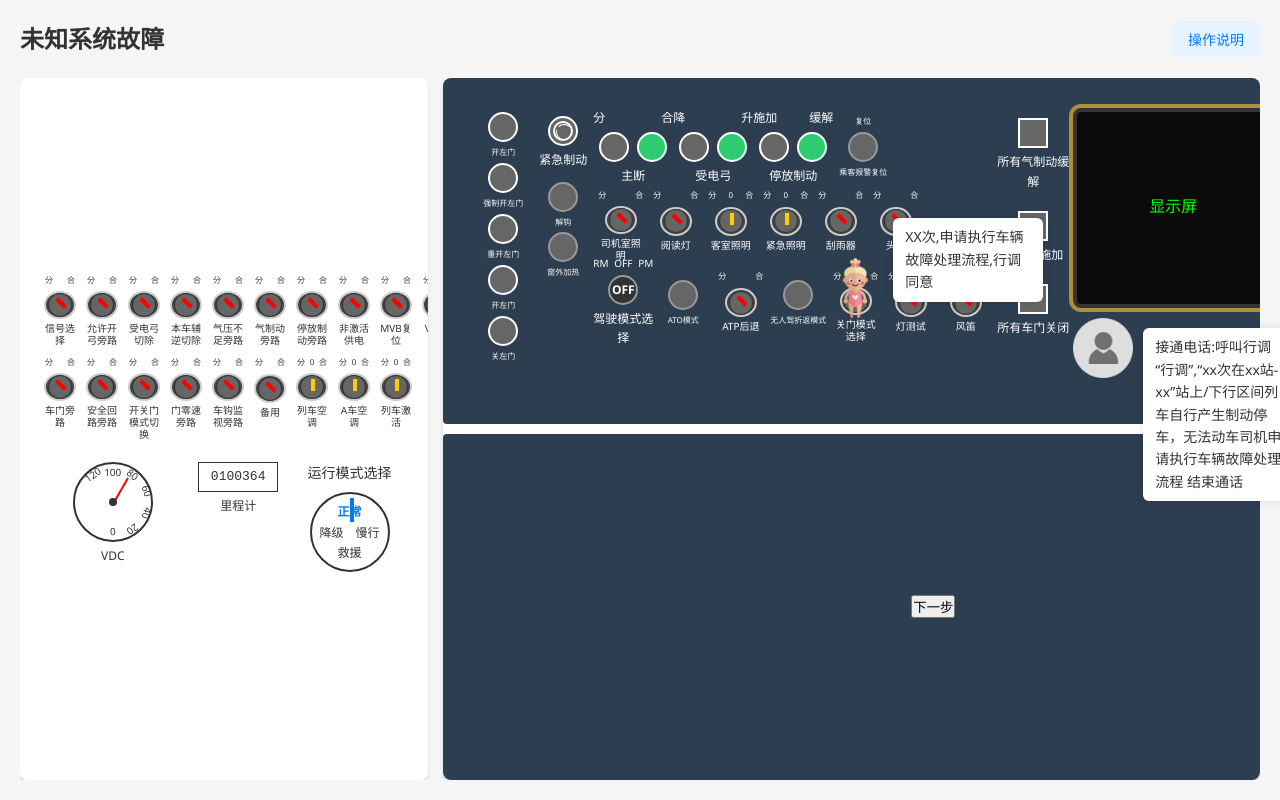
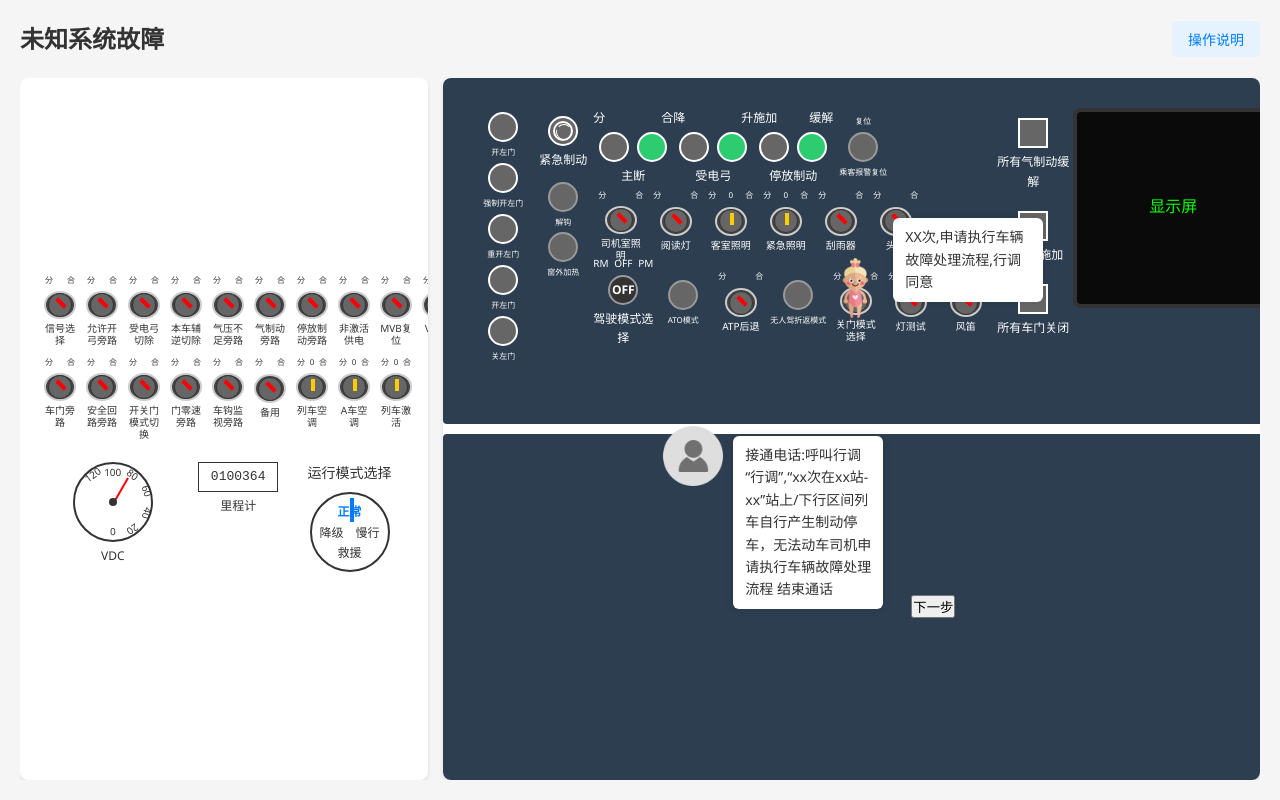
Before and after one commit to Xiao-huochai/track, a React (Create React App) app: page /scene in a window 1280 px wide. Built offline with nearby package versions, Linux system fonts and the light colour scheme.

Commit message:
对话暂存

```diff
--- a/src/components/GuideCharacter/GuideCharacter.jsx
+++ b/src/components/GuideCharacter/GuideCharacter.jsx
@@ -30,7 +30,7 @@ const GuideCharacter = ({ steps = [] }) => {
     });
 
     // 添加高亮
-    targetEl.classList.add("guide-highlight");
+    if (!currentStep.noLight) targetEl.classList.add("guide-highlight");
 
     // 点击跳转下一步
     const clickHandler = () => {
--- a/src/pages/SceneDetail/index.jsx
+++ b/src/pages/SceneDetail/index.jsx
@@ -285,7 +285,7 @@ const SceneDetail = () => {
           </div>
           <div className="right-top-right">
             <DisplayScreen
-              content="这是要显示的内容"
+              content="临时停车"
               wrapperId={"DisplayScreen"}
             ></DisplayScreen>
             <div className="left-col2">
@@ -341,6 +341,7 @@ const SceneDetail = () => {
                   selector: "#DisplayScreen",
                   text: "XX次,申请执行车辆故障处理流程,行调同意",
                   offset: { top: -150, left: 250 },
+                  noLight: true,
                 },
                 {
                   selector: "#DisplayScreen",
@@ -380,9 +381,9 @@ const SceneDetail = () => {
             <ChatCharacter
               steps={[
                 {
-                  selector: "#DisplayScreen",
+                  selector: "#SZCK-R-2-2",
                   text: "接通电话:呼叫行调 “行调”,“xx次在xx站-xx”站上/下行区间列车自行产生制动停车，无法动车司机申请执行车辆故障处理流程 结束通话",
-                  offset: { top: 10, left: 0 },
+                  offset: { top: 90, left: -50 },
                 },
                 {
                   selector: "#SZCK-R-2-5",
```
